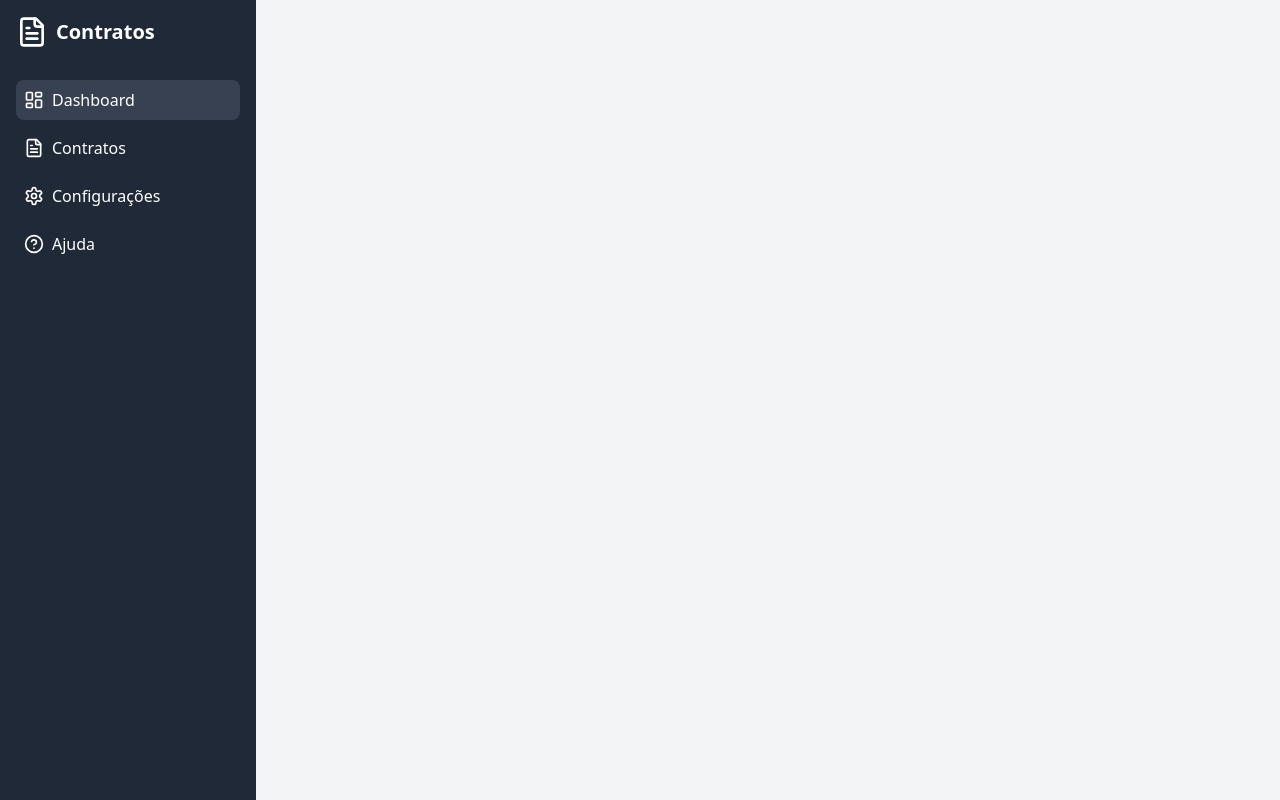
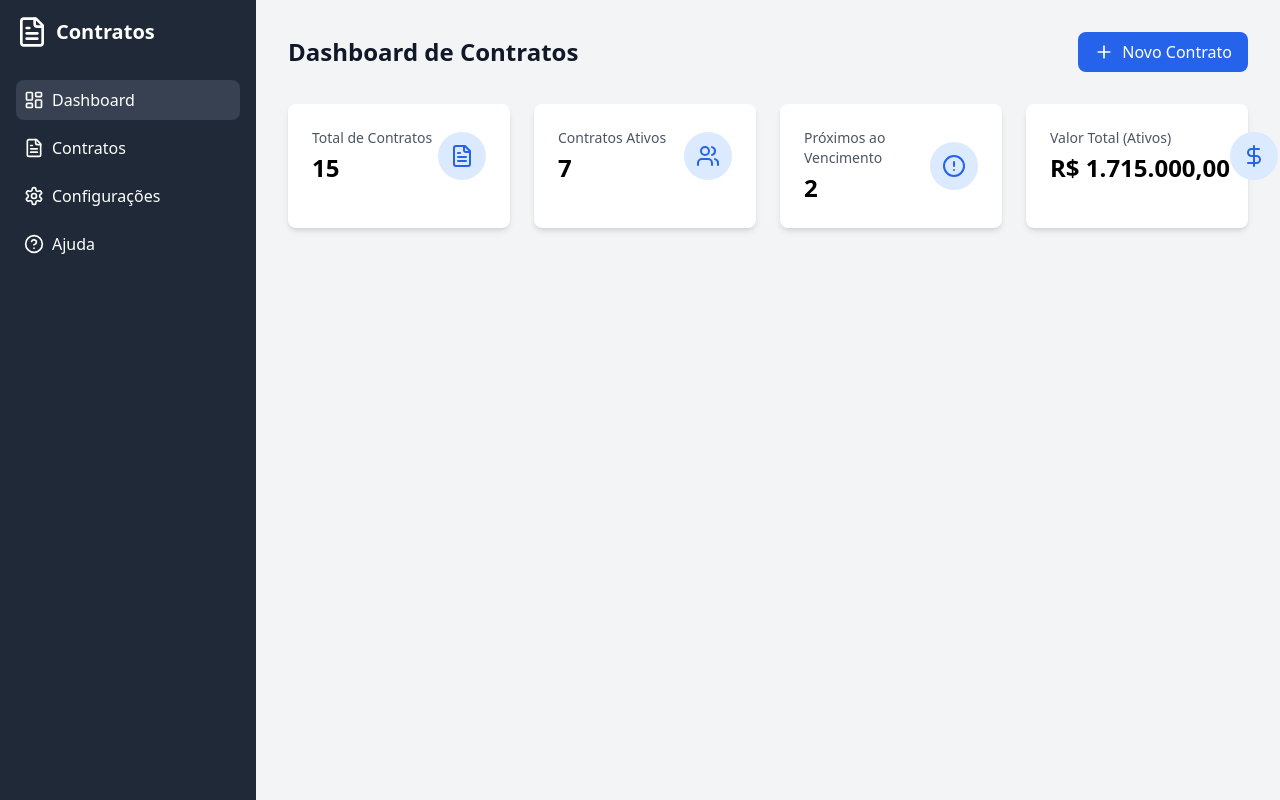
Before and after one commit to wallacefortunato/Desafio-4Matt, a React (Vite) app in the folder desafio-4matt/: page / in a window 1280 px wide. Built offline with nearby package versions, Linux system fonts and the light colour scheme.

Commit message:
feat: Adding MetricCard component

```diff
--- a/desafio-4matt/src/App.tsx
+++ b/desafio-4matt/src/App.tsx
@@ -1,10 +1,73 @@
+import React, { useState } from 'react';
 import { Sidebar } from './components/Sidebar';
+import { MetricCard } from './components/MetricCard';
+import { useContractStore } from './store/useContractStore';
+import { ContractFormData } from './types/contract';
+import { FileText, Users, AlertCircle, DollarSign, Plus } from 'lucide-react';
+import { parseISO } from 'date-fns';
 
 function App() {
+  const [isAddModalOpen, setIsAddModalOpen] = useState(false);
+  const {
+    contracts,
+    getActiveContracts,
+    getNearExpiryContracts,
+    getTotalContractValue,
+    addContract
+  } = useContractStore();
+
+  const handleAddContract = (data: ContractFormData) => {
+    addContract({
+      name: data.name,
+      clientName: data.clientName,
+      startDate: parseISO(data.startDate),
+      endDate: parseISO(data.endDate),
+      value: Number(data.value),
+      type: data.type,
+    });
+  };
 
   return (
     <div className="flex min-h-screen bg-gray-100">
       <Sidebar />
+      <main className="flex-1 p-8">
+        <div className="flex justify-between items-center mb-8">
+          <h1 className="text-2xl font-bold text-gray-900">Dashboard de Contratos</h1>
+          <button
+            onClick={() => setIsAddModalOpen(true)}
+            className="flex items-center px-4 py-2 bg-blue-600 text-white rounded-lg hover:bg-blue-700"
+          >
+            <Plus className="h-5 w-5 mr-2" />
+            Novo Contrato
+          </button>
+        </div>
+
+        <div className="grid grid-cols-1 md:grid-cols-2 lg:grid-cols-4 gap-6 mb-8">
+          <MetricCard
+            title="Total de Contratos"
+            value={contracts.length}
+            icon={FileText}
+          />
+          <MetricCard
+            title="Contratos Ativos"
+            value={getActiveContracts().length}
+            icon={Users}
+          />
+          <MetricCard
+            title="Próximos ao Vencimento"
+            value={getNearExpiryContracts().length}
+            icon={AlertCircle}
+          />
+          <MetricCard
+            title="Valor Total (Ativos)"
+            value={new Intl.NumberFormat('pt-BR', {
+              style: 'currency',
+              currency: 'BRL'
+            }).format(getTotalContractValue())}
+            icon={DollarSign}
+          />
+        </div>
+        </main>
     </div>
   );
 }
--- a/desafio-4matt/src/components/MetricCard.tsx
+++ b/desafio-4matt/src/components/MetricCard.tsx
@@ -0,0 +1,33 @@
+import React from 'react';
+import { DivideIcon as LucideIcon } from 'lucide-react';
+
+interface MetricCardProps {
+  title: string;
+  value: string | number;
+  icon: typeof LucideIcon;
+  trend?: {
+    value: number;
+    isPositive: boolean;
+  };
+}
+
+export const MetricCard: React.FC<MetricCardProps> = ({ title, value, icon: Icon, trend }) => {
+  return (
+    <div className="bg-white rounded-lg p-6 shadow-md">
+      <div className="flex items-center justify-between">
+        <div>
+          <p className="text-sm text-gray-600 mb-1">{title}</p>
+          <h3 className="text-2xl font-bold">{value}</h3>
+          {trend && (
+            <p className={`text-sm mt-2 ${trend.isPositive ? 'text-green-600' : 'text-red-600'}`}>
+              {trend.isPositive ? '+' : '-'}{trend.value}% desde o último mês
+            </p>
+          )}
+        </div>
+        <div className="bg-blue-100 p-3 rounded-full">
+          <Icon className="h-6 w-6 text-blue-600" />
+        </div>
+      </div>
+    </div>
+  );
+};
```
